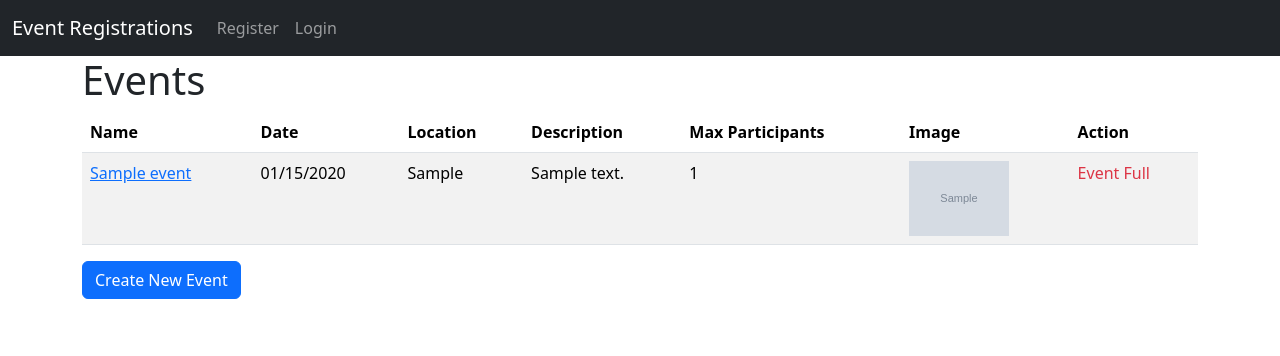
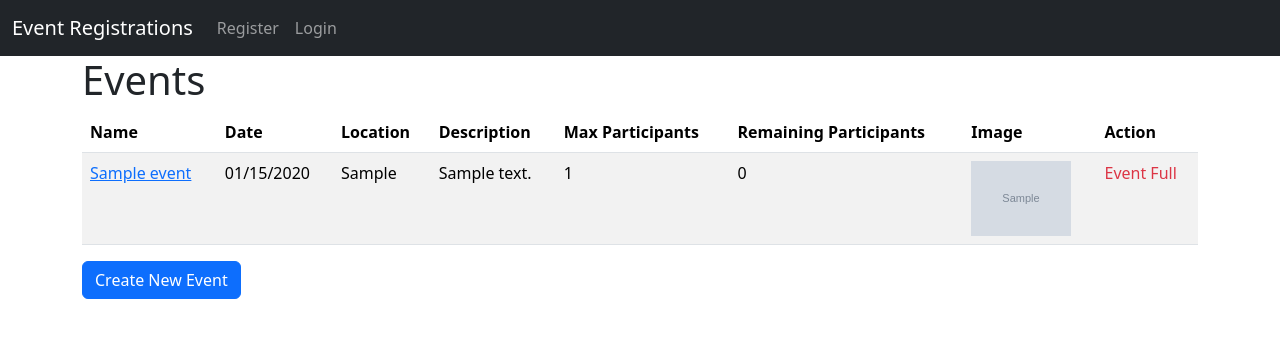
Before and after one commit to BekOsu/school_event_registrations, a Django app: page /events_list/ in a window 1280 px wide. Shown: the top 356 px of the page. Run offline with Django 3.2, Linux system fonts and the light colour scheme; tables that the repository leaves empty hold one stand-in row (values such as "Sample post"); grey boxes marked "Sample" are stand-in pictures.

Commit message:
add remaining_participants

```diff
--- a/event_registration/events/templates/events/event_list.html
+++ b/event_registration/events/templates/events/event_list.html
@@ -10,6 +10,7 @@
         <th>Location</th>
         <th>Description</th>
         <th>Max Participants</th>
+        <th>Remaining Participants</th>
         <th>Image</th>
         <th>Action</th>
     </tr>
@@ -22,9 +23,11 @@
         <td>{{ event.location }}</td>
         <td>{{ event.description }}</td>
         <td>{{ event.max_participants }}</td>
+        <td>{{ event.remaining_participants }}</td>
         <td>
             {% if event.image %}
-            <img alt="{{ event.name }}" class="img-fluid" src="{{ event.image.url }}" width="100">
+            <a href="{% url 'event_detail' event.id %}">
+                <img alt="{{ event.name }}" class="img-fluid" src="{{ event.image.url }}" width="100"></a>
             {% else %}
             No image
             {% endif %}
```
